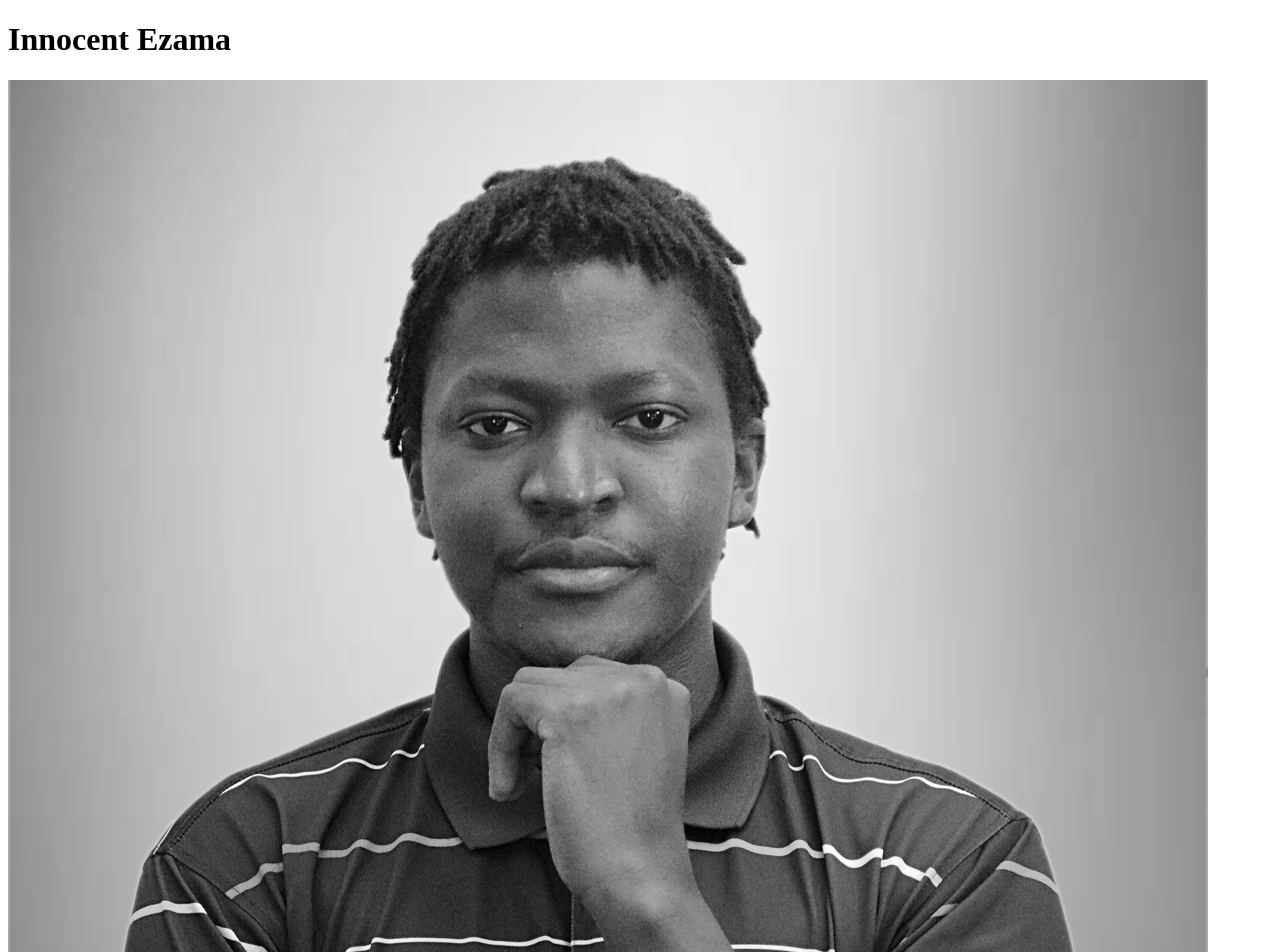
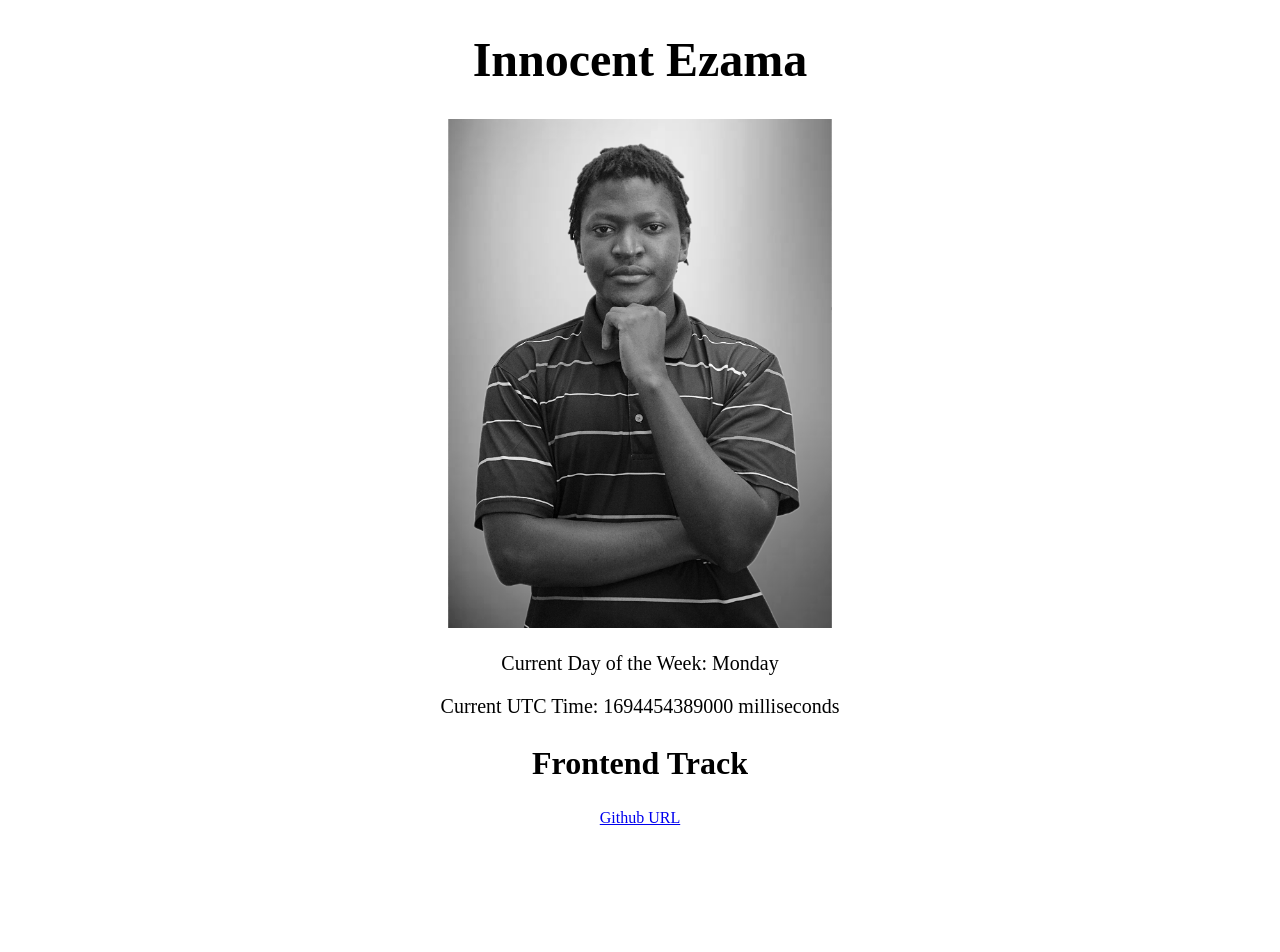
Before and after one commit to Ezama/HGNx-stage-one-task, a plain HTML site: page stage-one/index.html in a window 1280 px wide. Shown: the top 952 px of the page. After the commit the page ends 877 px from the top, so only its background shows below. Drawn offline with Linux system fonts and the light colour scheme.

Commit message:
updated css

```diff
--- a/stage-one/index.html
+++ b/stage-one/index.html
@@ -24,7 +24,7 @@
 
 <h2 data-testid="myTrack">Frontend Track</h2>
 
-<div data-testid=“githubURL”>
+<div data-testid=“githubURL” class="githubUrl">
     <a href="https://github.com/Ezama/HGNx-stage-one-task">Github URL</a>
 </div>
 
--- a/stage-one/style.css
+++ b/stage-one/style.css
@@ -0,0 +1,30 @@
+* {
+  box-sizing: border-box;
+}
+
+body {
+  margin: 0 auto;
+  text-align: center;
+}
+
+h1 {
+  font-size: 48px;
+}
+
+img {
+  width: 30%;
+  height: auto;
+}
+
+.item {
+  font-size: 20px;
+  margin: 20px;
+}
+
+h2 {
+  font-size: 32px;
+}
+
+.githubUrl {
+  margin-bottom: 50px;
+}
```
